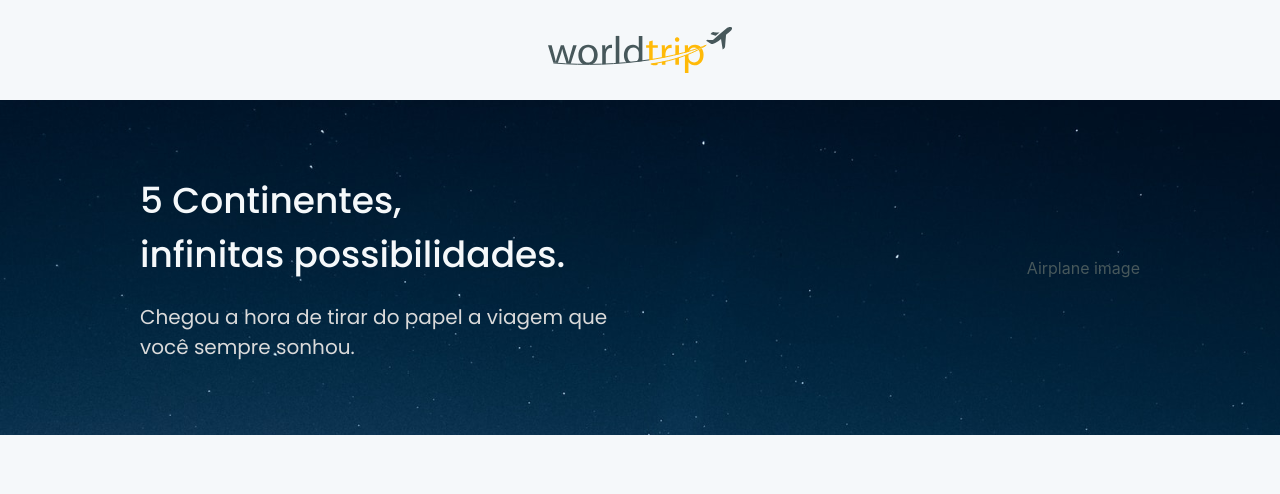
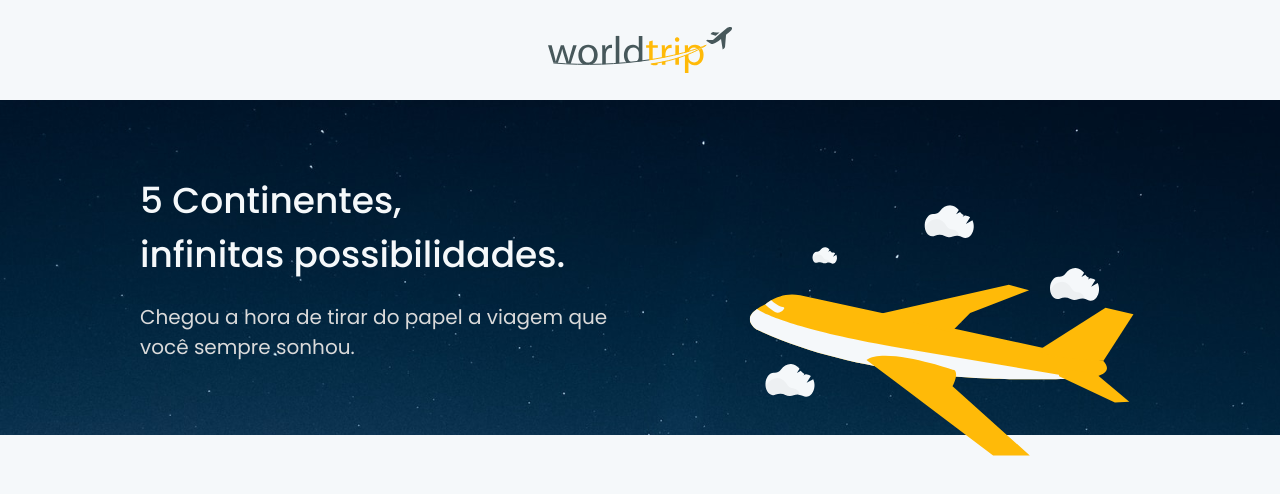
Before and after one commit to matosgabriel/ignite-reactjs-desafio06, a Next.js app: page / in a window 1280 px wide. Shown: the top 494 px of the page. Built offline with nearby package versions, Linux system fonts and the light colour scheme.

Commit message:
Adding airplane to banner

```diff
--- a/src/pages/index.tsx
+++ b/src/pages/index.tsx
@@ -1,4 +1,4 @@
-import { Flex, Image, Text, useBreakpoint } from '@chakra-ui/react';
+import { Flex, Image, keyframes, Text, useBreakpoint } from '@chakra-ui/react';
 
 export default function Home() {
   const breakpoint = useBreakpoint();
@@ -20,7 +20,7 @@ export default function Home() {
         justify='space-between'
         h={{ base: '163px', md: '240px', xl: '335px' }}
         align='center'
-        padding={{ base: '0 16px', md: '0 46px', xl: '0 140px' }}
+        padding={{ base: '0 16px', sm: '0 28px', md: '0 46px', xl: '0 140px' }}
         backgroundImage='/background.svg'
         backgroundRepeat='no-repeat'
         backgroundSize='cover'
@@ -48,7 +48,13 @@ export default function Home() {
           </Text>
         </Flex>
 
-        {breakpoint != 'base' && breakpoint != 'sm' && <h1>Airplane image</h1>}
+        {breakpoint != 'base' && breakpoint != 'sm' && (
+          <Image
+            src='/airplane.svg'
+            h={{ md: '220px', xl: '270px' }}
+            mt={{ md: '80px', xl: '125px' }}
+          />
+        )}
       </Flex>
     </>
   );
```
